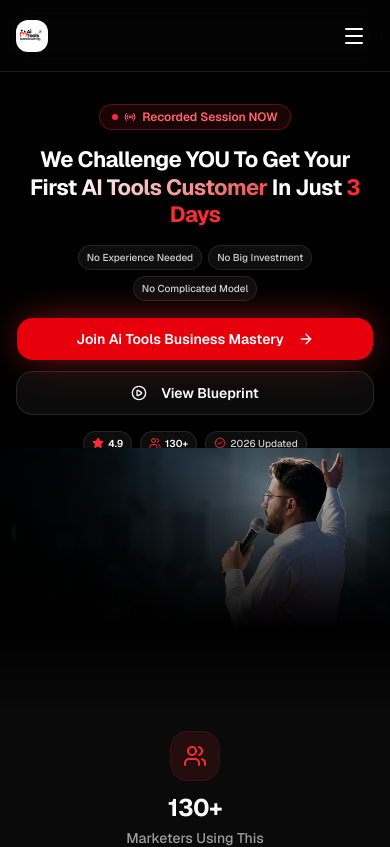
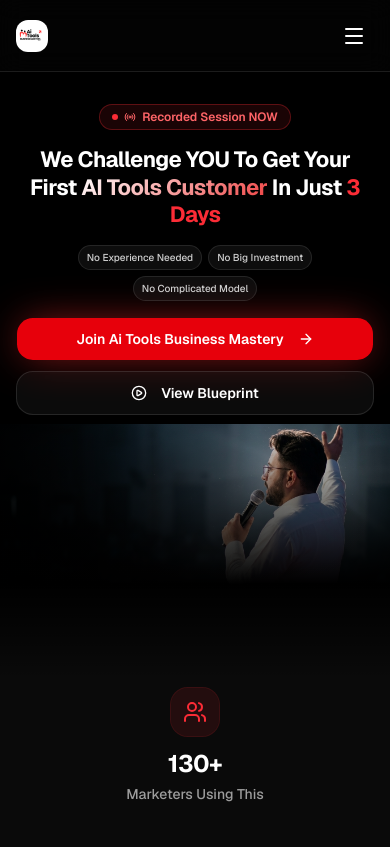
Before and after one commit to saadkhan2003/lmslandingpage, a Next.js app: page / in a window 390 px wide. Shown: the top 847 px of the page. Built offline with nearby package versions, Linux system fonts and the light colour scheme.

Commit message:
fix: hero image overlap more on mobile

```diff
--- a/components/landing/hero-section.tsx
+++ b/components/landing/hero-section.tsx
@@ -118,7 +118,7 @@ export function HeroSection() {
         </div>
 
         {/* Mentor image on mobile */}
-        <div className="relative -mt-2 h-[180px] w-full overflow-hidden">
+        <div className="relative -mt-8 h-[160px] w-full overflow-hidden">
           <Image
             src="/images/mentor.jpg"
             alt="Kashan Ahmad - Ai Tools Business Mastery"
```
